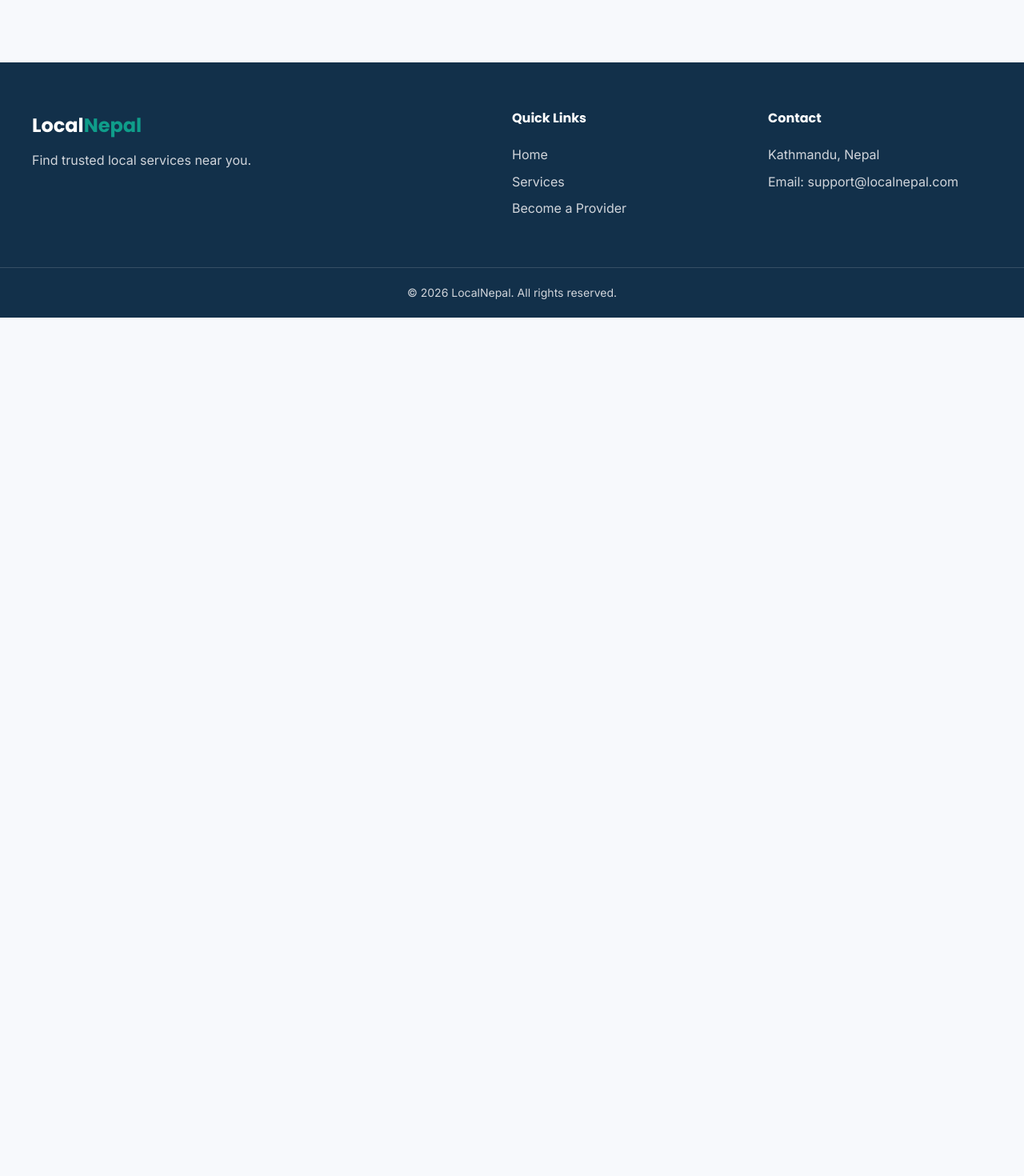
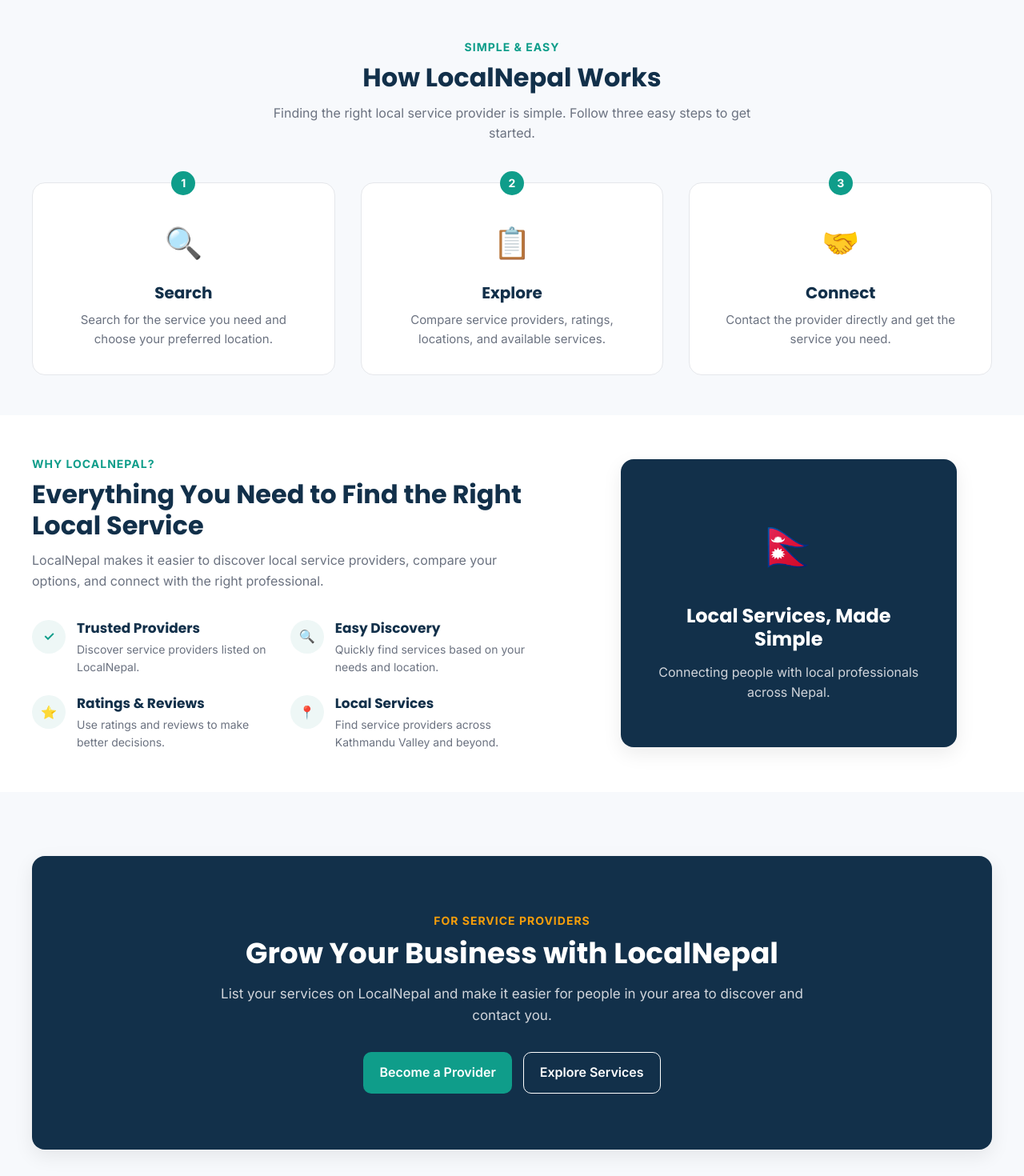
Before and after one commit to PrabinPoudel55/localnepal, a React (Vite) app in the folder client/: page / in a window 1280 px wide. Shown: the part 2040-3510 px from the top of the page at 80% size. Before the commit the page ends 2437 px from the top, so only its background shows below. Built offline with nearby package versions, Linux system fonts and the light colour scheme.

Commit message:
added two other section in home page

```diff
--- a/client/src/index.css
+++ b/client/src/index.css
@@ -585,3 +585,264 @@
     width: 100%;
   }
 }
+/* =========================
+   How LocalNepal Works
+========================= */
+
+.how-it-works-section {
+  background-color: var(--color-background);
+}
+
+.how-it-works-header {
+  text-align: center;
+  display: flex;
+  flex-direction: column;
+  align-items: center;
+}
+
+.steps-grid {
+  display: grid;
+  grid-template-columns: repeat(3, 1fr);
+  gap: 32px;
+  margin-top: 48px;
+}
+
+.step-card {
+  position: relative;
+  background-color: var(--color-white);
+  border: 1px solid var(--color-border);
+  border-radius: var(--radius-lg);
+  padding: 32px;
+  text-align: center;
+}
+
+.step-number {
+  position: absolute;
+  top: -15px;
+  left: 50%;
+  transform: translateX(-50%);
+
+  width: 30px;
+  height: 30px;
+
+  display: flex;
+  align-items: center;
+  justify-content: center;
+
+  background-color: var(--color-secondary);
+  color: var(--color-white);
+
+  border-radius: 50%;
+  font-size: 14px;
+  font-weight: 700;
+}
+
+.step-icon {
+  font-size: 38px;
+  margin: 12px 0 20px;
+}
+
+.step-card h3 {
+  font-size: 20px;
+  margin-bottom: 10px;
+}
+
+.step-card p {
+  color: var(--color-text-light);
+  font-size: 15px;
+}
+
+@media (max-width: 768px) {
+  .steps-grid {
+    grid-template-columns: 1fr;
+    gap: 40px;
+  }
+}
+/* =========================
+   Why Choose LocalNepal
+========================= */
+
+.why-section {
+  background-color: var(--color-white);
+}
+
+.why-grid {
+  display: grid;
+  grid-template-columns: 1.1fr 0.9fr;
+  align-items: center;
+  gap: 70px;
+}
+
+.benefits-list {
+  display: grid;
+  grid-template-columns: 1fr 1fr;
+  gap: 24px;
+  margin-top: 36px;
+}
+
+.benefit-item {
+  display: flex;
+  align-items: flex-start;
+  gap: 14px;
+}
+
+.benefit-icon {
+  width: 42px;
+  height: 42px;
+  flex-shrink: 0;
+
+  display: flex;
+  align-items: center;
+  justify-content: center;
+
+  background-color: #eef7f6;
+  color: var(--color-secondary);
+
+  border-radius: 50%;
+  font-weight: 700;
+}
+
+.benefit-item h3 {
+  font-size: 17px;
+  margin-bottom: 5px;
+}
+
+.benefit-item p {
+  color: var(--color-text-light);
+  font-size: 14px;
+}
+
+.why-visual {
+  display: flex;
+  justify-content: center;
+}
+
+.why-card {
+  width: 100%;
+  max-width: 420px;
+  min-height: 360px;
+
+  display: flex;
+  flex-direction: column;
+  align-items: center;
+  justify-content: center;
+
+  text-align: center;
+
+  background-color: var(--color-primary);
+  border-radius: var(--radius-lg);
+  padding: 40px;
+
+  box-shadow: var(--shadow-md);
+}
+
+.why-card-icon {
+  font-size: 64px;
+  margin-bottom: 24px;
+}
+
+.why-card h3 {
+  color: var(--color-white);
+  font-size: 24px;
+  margin-bottom: 14px;
+}
+
+.why-card p {
+  color: #d1d5db;
+}
+
+@media (max-width: 900px) {
+  .why-grid {
+    grid-template-columns: 1fr;
+    gap: 48px;
+  }
+
+  .why-visual {
+    order: -1;
+  }
+}
+
+@media (max-width: 600px) {
+  .benefits-list {
+    grid-template-columns: 1fr;
+  }
+
+  .why-card {
+    min-height: 300px;
+  }
+}
+/* =========================
+   Provider CTA
+========================= */
+
+.provider-cta-section {
+  padding: 80px 0;
+  background-color: var(--color-background);
+}
+
+.provider-cta {
+  background-color: var(--color-primary);
+  border-radius: var(--radius-lg);
+  padding: 70px 60px;
+  text-align: center;
+  box-shadow: var(--shadow-md);
+}
+
+.provider-cta-content {
+  max-width: 750px;
+  margin: 0 auto;
+}
+
+.provider-cta .section-label {
+  color: var(--color-accent);
+}
+
+.provider-cta h2 {
+  color: var(--color-white);
+  font-size: 36px;
+  margin-bottom: 16px;
+}
+
+.provider-cta p:not(.section-label) {
+  color: #d1d5db;
+  font-size: 17px;
+  margin-bottom: 32px;
+}
+
+.provider-cta-actions {
+  display: flex;
+  justify-content: center;
+  gap: 14px;
+}
+
+.provider-cta-actions .btn-outline {
+  color: var(--color-white);
+  border-color: var(--color-white);
+}
+
+.provider-cta-actions .btn-outline:hover {
+  background-color: var(--color-white);
+  color: var(--color-primary);
+}
+
+@media (max-width: 600px) {
+  .provider-cta {
+    padding: 50px 24px;
+  }
+
+  .provider-cta h2 {
+    font-size: 28px;
+  }
+
+  .provider-cta p:not(.section-label) {
+    font-size: 15px;
+  }
+
+  .provider-cta-actions {
+    flex-direction: column;
+  }
+
+  .provider-cta-actions .btn {
+    width: 100%;
+  }
+}
--- a/client/src/pages/Home.jsx
+++ b/client/src/pages/Home.jsx
@@ -1,3 +1,4 @@
+import { Link } from "react-router-dom";
 const Home = () => {
   return (
     <div className="home">
@@ -99,9 +100,9 @@
     </div>
 
     <div className="categories-action">
-      <button className="btn btn-outline">
-        View All Categories
-      </button>
+      <Link to="/services" className="btn btn-outline">
+  Explore All Services
+</Link>
     </div>
 
   </div>
@@ -144,9 +145,9 @@
               ⭐ 4.8
             </span>
 
-            <button className="btn btn-primary">
-              View Details
-            </button>
+            <Link to="/services/1" className="btn btn-primary">
+  View Details
+</Link>
           </div>
         </div>
       </div>
@@ -170,9 +171,9 @@
               ⭐ 4.7
             </span>
 
-            <button className="btn btn-primary">
-              View Details
-            </button>
+            <Link to="/services/2" className="btn btn-primary">
+  View Details
+</Link>
           </div>
         </div>
       </div>
@@ -196,9 +197,9 @@
               ⭐ 4.9
             </span>
 
-            <button className="btn btn-primary">
-              View Details
-            </button>
+            <Link to="/services/3" className="btn btn-primary">
+  View Details
+</Link>
           </div>
         </div>
       </div>
@@ -213,6 +214,191 @@
 
   </div>
 </section>
+{/* How LocalNepal Works */}
+<section className="section how-it-works-section">
+  <div className="container">
+
+    <div className="section-header how-it-works-header">
+      <p className="section-label">SIMPLE & EASY</p>
+
+      <h2 className="section-title">
+        How LocalNepal Works
+      </h2>
+
+      <p className="section-subtitle">
+        Finding the right local service provider is simple.
+        Follow three easy steps to get started.
+      </p>
+    </div>
+
+    <div className="steps-grid">
+
+      {/* Step 1 */}
+      <div className="step-card">
+        <div className="step-number">1</div>
+
+        <div className="step-icon">🔍</div>
+
+        <h3>Search</h3>
+
+        <p>
+          Search for the service you need and choose your
+          preferred location.
+        </p>
+      </div>
+
+      {/* Step 2 */}
+      <div className="step-card">
+        <div className="step-number">2</div>
+
+        <div className="step-icon">📋</div>
+
+        <h3>Explore</h3>
+
+        <p>
+          Compare service providers, ratings, locations,
+          and available services.
+        </p>
+      </div>
+
+      {/* Step 3 */}
+      <div className="step-card">
+        <div className="step-number">3</div>
+
+        <div className="step-icon">🤝</div>
+
+        <h3>Connect</h3>
+
+        <p>
+          Contact the provider directly and get the service
+          you need.
+        </p>
+      </div>
+
+    </div>
+
+  </div>
+</section>
+{/* Why Choose LocalNepal */}
+<section className="section why-section">
+  <div className="container">
+
+    <div className="why-grid">
+
+      <div className="why-content">
+        <p className="section-label">WHY LOCALNEPAL?</p>
+
+        <h2 className="section-title">
+          Everything You Need to Find the Right Local Service
+        </h2>
+
+        <p className="section-subtitle">
+          LocalNepal makes it easier to discover local service
+          providers, compare your options, and connect with the
+          right professional.
+        </p>
+
+        <div className="benefits-list">
+
+          <div className="benefit-item">
+            <div className="benefit-icon">✓</div>
+
+            <div>
+              <h3>Trusted Providers</h3>
+              <p>
+                Discover service providers listed on LocalNepal.
+              </p>
+            </div>
+          </div>
+
+          <div className="benefit-item">
+            <div className="benefit-icon">🔍</div>
+
+            <div>
+              <h3>Easy Discovery</h3>
+              <p>
+                Quickly find services based on your needs and
+                location.
+              </p>
+            </div>
+          </div>
+
+          <div className="benefit-item">
+            <div className="benefit-icon">⭐</div>
+
+            <div>
+              <h3>Ratings & Reviews</h3>
+              <p>
+                Use ratings and reviews to make better decisions.
+              </p>
+            </div>
+          </div>
+
+          <div className="benefit-item">
+            <div className="benefit-icon">📍</div>
+
+            <div>
+              <h3>Local Services</h3>
+              <p>
+                Find service providers across Kathmandu Valley
+                and beyond.
+              </p>
+            </div>
+          </div>
+
+        </div>
+      </div>
+
+      <div className="why-visual">
+        <div className="why-card">
+          <div className="why-card-icon">🇳🇵</div>
+
+          <h3>Local Services, Made Simple</h3>
+
+          <p>
+            Connecting people with local professionals across
+            Nepal.
+          </p>
+        </div>
+      </div>
+
+    </div>
+
+  </div>
+</section>
+{/* Become a Provider CTA */}
+<section className="provider-cta-section">
+  <div className="container">
+    <div className="provider-cta">
+
+      <div className="provider-cta-content">
+        <p className="section-label">
+          FOR SERVICE PROVIDERS
+        </p>
+
+        <h2>
+          Grow Your Business with LocalNepal
+        </h2>
+
+        <p>
+          List your services on LocalNepal and make it easier
+          for people in your area to discover and contact you.
+        </p>
+
+        <div className="provider-cta-actions">
+          <Link to="/register" className="btn btn-primary">
+  Become a Provider
+</Link>
+
+<Link to="/services" className="btn btn-outline">
+  Explore Services
+</Link>
+        </div>
+      </div>
+
+    </div>
+  </div>
+</section>
     </div>
   );
 };
```
